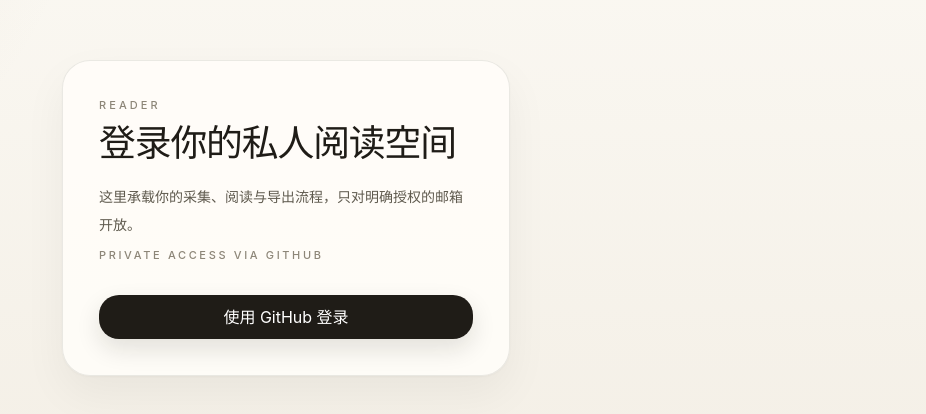
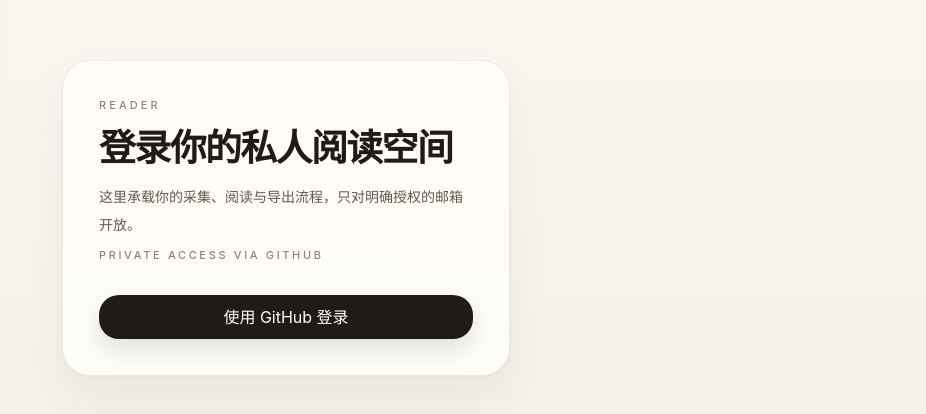
Before and after one commit to M-Schuyler/Reader-app, a Next.js app: page /login in a window 1280 px wide. Shown: the part 182-596 px from the top of the page, without its empty margins (354-1280 px from the left). Built offline with nearby package versions, Linux system fonts and the light colour scheme; no server answers.

Commit message:
Adopt PingFang UI typography and brand the library

```diff
--- a/src/app/(main)/export/page.tsx
+++ b/src/app/(main)/export/page.tsx
@@ -28,7 +28,7 @@
             <p className="text-[11px] font-medium uppercase tracking-[0.24em] text-[color:var(--text-tertiary)]">
               Queue
             </p>
-            <h2 className="font-display text-[2rem] leading-tight tracking-[-0.03em] text-[color:var(--text-primary)]">
+            <h2 className="font-ui-heading text-[2rem] leading-tight tracking-[-0.04em] text-[color:var(--text-primary)]">
               这些内容已经接近可导出状态
             </h2>
           </div>
@@ -47,7 +47,7 @@
                     {candidate.highlightCount > 0 ? <span>{candidate.highlightCount} 条高亮</span> : null}
                   </div>
                   <Link
-                    className="block font-display text-[1.6rem] leading-tight tracking-[-0.03em] text-[color:var(--text-primary)] transition hover:text-[color:var(--text-primary-strong)]"
+                    className="block font-ui-heading text-[1.6rem] leading-tight tracking-[-0.04em] text-[color:var(--text-primary)] transition hover:text-[color:var(--text-primary-strong)]"
                     href={`/documents/${candidate.id}`}
                   >
                     {candidate.title}
--- a/src/app/(main)/highlights/page.tsx
+++ b/src/app/(main)/highlights/page.tsx
@@ -34,7 +34,7 @@
           <p className="text-[11px] font-medium uppercase tracking-[0.24em] text-[color:var(--text-tertiary)]">
             Recent
           </p>
-          <h2 className="font-display text-[2rem] leading-tight tracking-[-0.03em] text-[color:var(--text-primary)]">
+          <h2 className="font-ui-heading text-[2rem] leading-tight tracking-[-0.04em] text-[color:var(--text-primary)]">
             最近高亮，适合快速回看
           </h2>
         </div>
--- a/src/app/(main)/library/page.tsx
+++ b/src/app/(main)/library/page.tsx
@@ -32,7 +32,7 @@
       <PageHeader
         description="Collect first, decide depth later. A calm queue keeps signal visible before you commit real reading time."
         eyebrow="Library"
-        title="把值得读的内容放进一个安静队列"
+        title="Kai's Reader"
       />
 
       <div className="flex flex-wrap gap-2">
--- a/src/app/globals.css
+++ b/src/app/globals.css
@@ -4,7 +4,8 @@
   color-scheme: light;
   background: #f5f2ea;
   color: #1f1c17;
-  --font-sans: "SF Pro Text", "SF Pro Display", -apple-system, BlinkMacSystemFont, "Segoe UI", sans-serif;
+  --font-sans: "PingFang SC", "SF Pro Text", "SF Pro Display", -apple-system, BlinkMacSystemFont, "Helvetica Neue",
+    "Segoe UI", sans-serif;
   --font-display: "Iowan Old Style", "Palatino Linotype", "Book Antiqua", Georgia, serif;
   --bg-canvas: #f5f2ea;
   --bg-surface: rgba(255, 252, 247, 0.72);
@@ -64,6 +65,11 @@
   font-family: var(--font-display);
 }
 
+.font-ui-heading {
+  font-family: var(--font-sans);
+  font-weight: 600;
+}
+
 .reader-prose {
   font-family: var(--font-display);
   font-size: 1.125rem;
--- a/src/app/layout.tsx
+++ b/src/app/layout.tsx
@@ -13,7 +13,7 @@
 
 export default function RootLayout({ children }: RootLayoutProps) {
   return (
-    <html lang="en">
+    <html lang="zh-CN">
       <body>{children}</body>
     </html>
   );
--- a/src/app/login/page.tsx
+++ b/src/app/login/page.tsx
@@ -26,7 +26,7 @@
       <Panel className="w-full max-w-md p-8 sm:p-9" tone="default">
         <div className="space-y-3">
           <p className="text-[11px] font-medium uppercase tracking-[0.28em] text-[color:var(--text-tertiary)]">Reader</p>
-          <h1 className="font-display text-[2.3rem] leading-tight tracking-[-0.03em] text-[color:var(--text-primary)]">
+          <h1 className="font-ui-heading text-[2.3rem] leading-tight tracking-[-0.04em] text-[color:var(--text-primary)]">
             登录你的私人阅读空间
           </h1>
           <div className="space-y-2">
--- a/src/components/layout/main-nav.tsx
+++ b/src/components/layout/main-nav.tsx
@@ -14,7 +14,7 @@
       {items.map((item) => (
         <Link
           className={cx(
-            "inline-flex min-h-9 items-center rounded-full border px-3.5 transition",
+            "inline-flex min-h-9 items-center rounded-full border px-3.5 font-semibold transition",
             item.isActive
               ? "border-[color:var(--border-strong)] bg-[color:var(--bg-surface-soft)] text-[color:var(--text-primary)]"
               : "border-[color:var(--border-subtle)] bg-transparent hover:border-[color:var(--border-strong)] hover:bg-[color:var(--bg-surface-soft)] hover:text-[color:var(--text-primary)]",
--- a/src/components/library/capture-url-form.tsx
+++ b/src/components/library/capture-url-form.tsx
@@ -67,7 +67,7 @@
         <p className="text-[11px] font-medium uppercase tracking-[0.24em] text-[color:var(--text-tertiary)]">
           Capture
         </p>
-        <h2 className="font-display text-[1.6rem] leading-tight tracking-[-0.02em] text-[color:var(--text-primary)]">
+        <h2 className="font-ui-heading text-[1.6rem] leading-tight tracking-[-0.03em] text-[color:var(--text-primary)]">
           保存网页链接
         </h2>
         <p className="text-sm leading-6 text-[color:var(--text-secondary)]">
--- a/src/components/library/document-list.tsx
+++ b/src/components/library/document-list.tsx
@@ -19,7 +19,7 @@
           <p className="text-[11px] font-medium uppercase tracking-[0.24em] text-[color:var(--text-tertiary)]">
             Library
           </p>
-          <h2 className="font-display text-[2rem] leading-tight tracking-[-0.03em] text-[color:var(--text-primary)]">
+          <h2 className="font-ui-heading text-[2rem] leading-tight tracking-[-0.04em] text-[color:var(--text-primary)]">
             文档库还没有内容
           </h2>
           <p className="text-sm leading-7 text-[color:var(--text-secondary)]">
@@ -60,7 +60,7 @@
           </div>
 
           <Link className="block space-y-3" href={`/documents/${item.id}`}>
-            <h3 className="max-w-4xl font-display text-[1.75rem] leading-[1.08] tracking-[-0.03em] text-[color:var(--text-primary)] transition group-hover:text-[color:var(--text-primary-strong)]">
+            <h3 className="max-w-4xl font-ui-heading text-[1.75rem] leading-[1.08] tracking-[-0.04em] text-[color:var(--text-primary)] transition group-hover:text-[color:var(--text-primary-strong)]">
               {item.title}
             </h3>
             {previewText ? <p className="max-w-3xl text-[15px] leading-7 text-[color:var(--text-secondary)]">{previewText}</p> : null}
--- a/src/components/ui/button.tsx
+++ b/src/components/ui/button.tsx
@@ -33,7 +33,7 @@
   return (
     <button
       className={cx(
-        "inline-flex items-center justify-center border font-medium transition disabled:cursor-not-allowed disabled:opacity-55",
+        "inline-flex items-center justify-center border font-semibold transition disabled:cursor-not-allowed disabled:opacity-55",
         sizeClassName[size],
         variantClassName[variant],
         className,
--- a/src/components/ui/page-header.tsx
+++ b/src/components/ui/page-header.tsx
@@ -19,7 +19,7 @@
           </p>
         ) : null}
         <div className="space-y-3">
-          <h1 className="font-display text-4xl leading-[1.02] tracking-[-0.03em] text-[color:var(--text-primary)] sm:text-[3.25rem]">
+          <h1 className="font-ui-heading text-4xl leading-[1.02] tracking-[-0.04em] text-[color:var(--text-primary)] sm:text-[3.25rem]">
             {title}
           </h1>
           {description ? (
```
Also changed, not shown: 1 other file (tests, documents, lock files or other folders).
